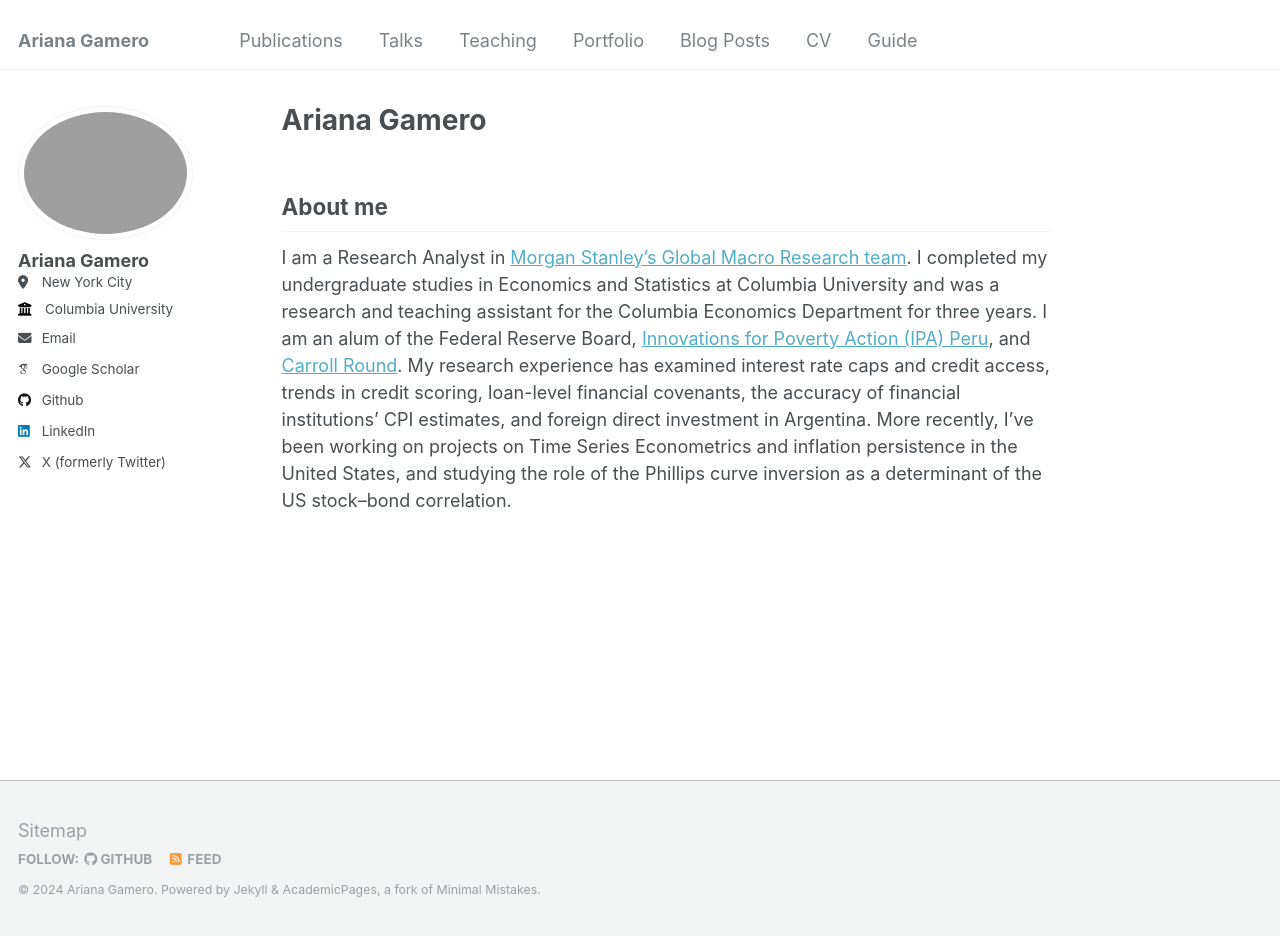
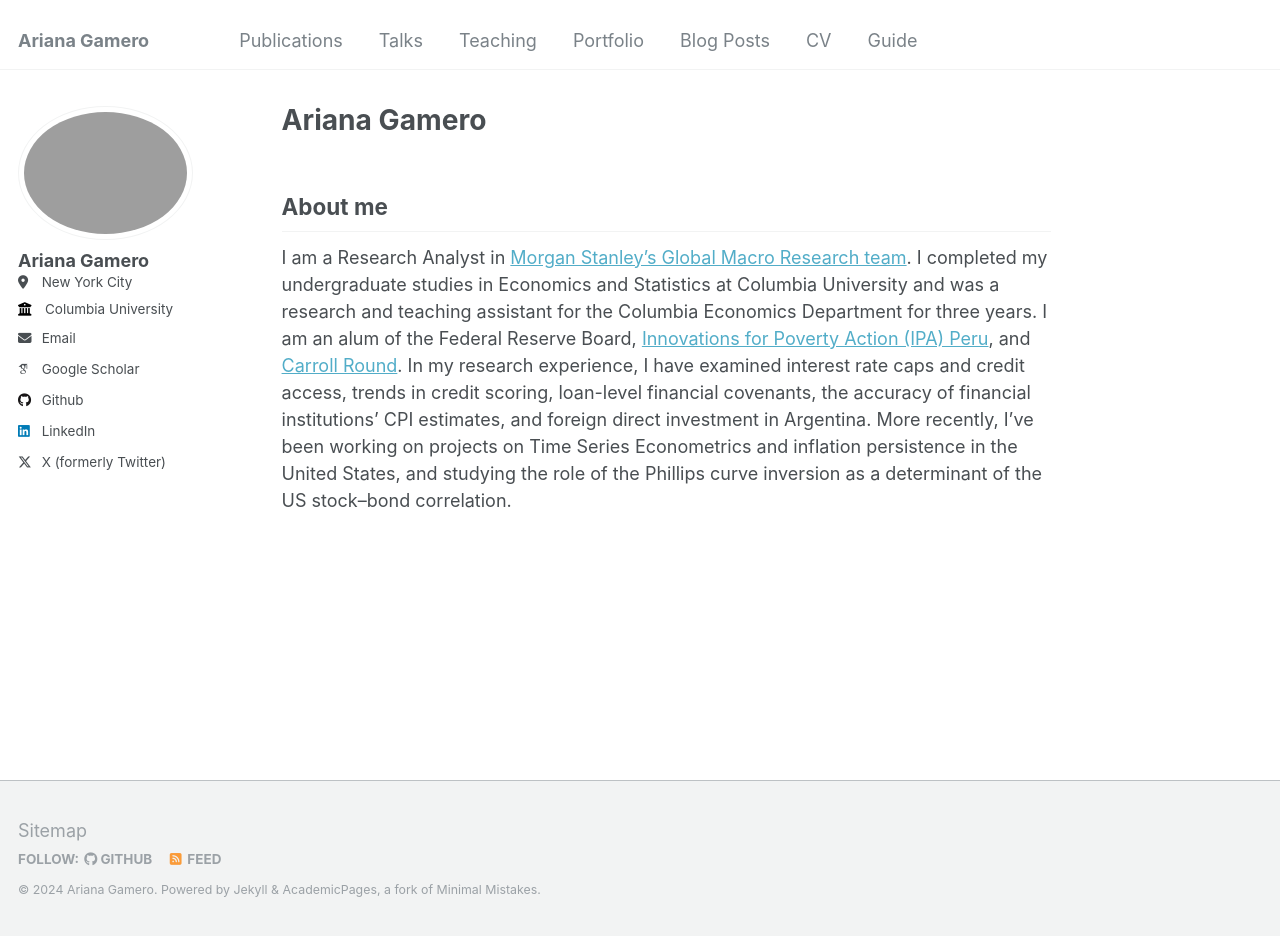
Before and after one commit to arianagamero11/arianagamero11.github.io, a Jekyll site: the page built from _pages/about.md, in a window 1280 px wide and 936 px high. Built offline with Jekyll 4.4.1, drawn with Linux system fonts in a browser that asks for light colours; some web fonts are replaced.

Commit message:
Update about.md

```diff
--- a/_pages/about.md
+++ b/_pages/about.md
@@ -8,4 +8,4 @@ redirect_from:
 ---
 
 ## About me
-I am a Research Analyst in [Morgan Stanley's Global Macro Research team](https://www.morganstanley.com/what-we-do/research). I completed my undergraduate studies in Economics and Statistics at Columbia University and was a research and teaching assistant for the Columbia Economics Department for three years. I am an alum of the Federal Reserve Board, [Innovations for Poverty Action (IPA) Peru](https://poverty-action.org/study/impact-text-based-campaign-intimate-partner-violence-during-covid-19-peru), and [Carroll Round](https://sfs.georgetown.edu/carroll-round/conference/). My research experience has examined interest rate caps and credit access, trends in credit scoring, loan-level financial covenants, the accuracy of financial institutions' CPI estimates, and foreign direct investment in Argentina. More recently, I’ve been working on projects on Time Series Econometrics and inflation persistence in the United States, and studying the role of the Phillips curve inversion as a determinant of the US stock–bond correlation.
+I am a Research Analyst in [Morgan Stanley's Global Macro Research team](https://www.morganstanley.com/what-we-do/research). I completed my undergraduate studies in Economics and Statistics at Columbia University and was a research and teaching assistant for the Columbia Economics Department for three years. I am an alum of the Federal Reserve Board, [Innovations for Poverty Action (IPA) Peru](https://poverty-action.org/study/impact-text-based-campaign-intimate-partner-violence-during-covid-19-peru), and [Carroll Round](https://sfs.georgetown.edu/carroll-round/conference/). In my research experience, I have examined interest rate caps and credit access, trends in credit scoring, loan-level financial covenants, the accuracy of financial institutions' CPI estimates, and foreign direct investment in Argentina. More recently, I’ve been working on projects on Time Series Econometrics and inflation persistence in the United States, and studying the role of the Phillips curve inversion as a determinant of the US stock–bond correlation.
```
